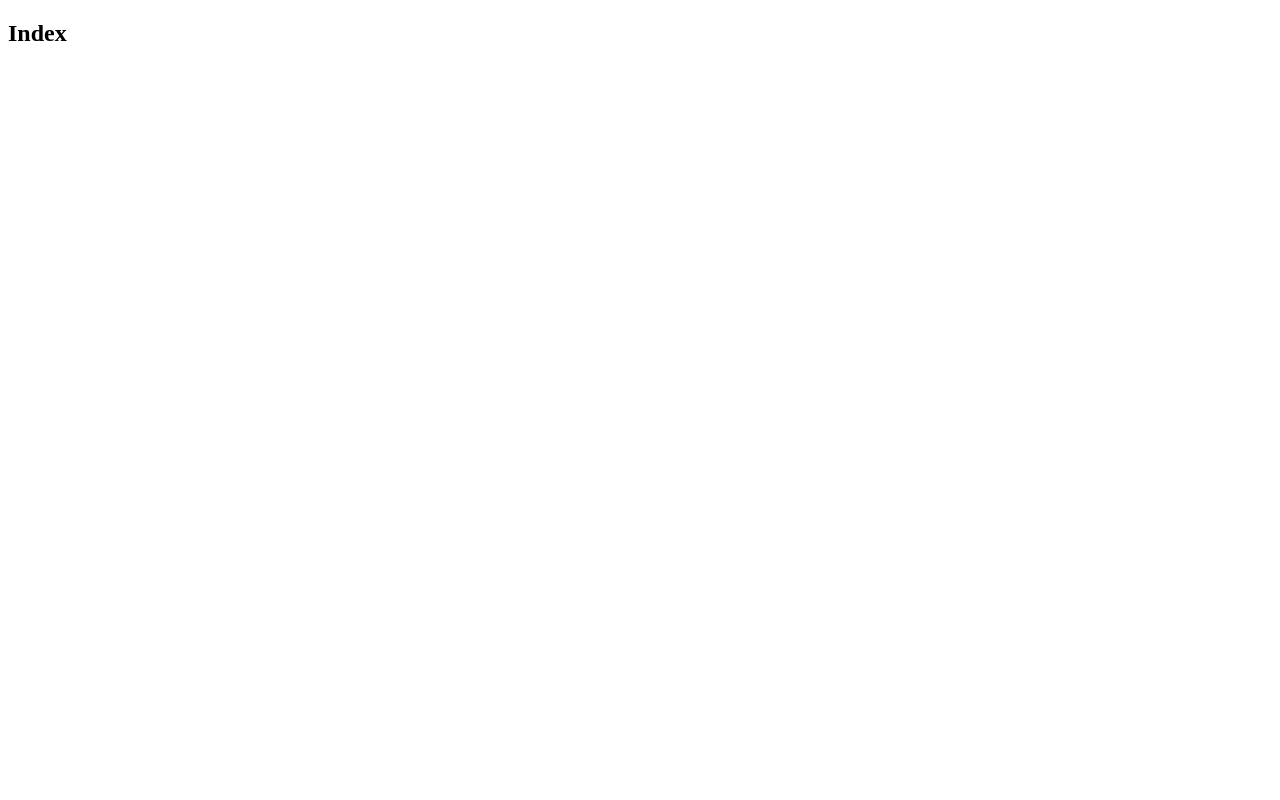
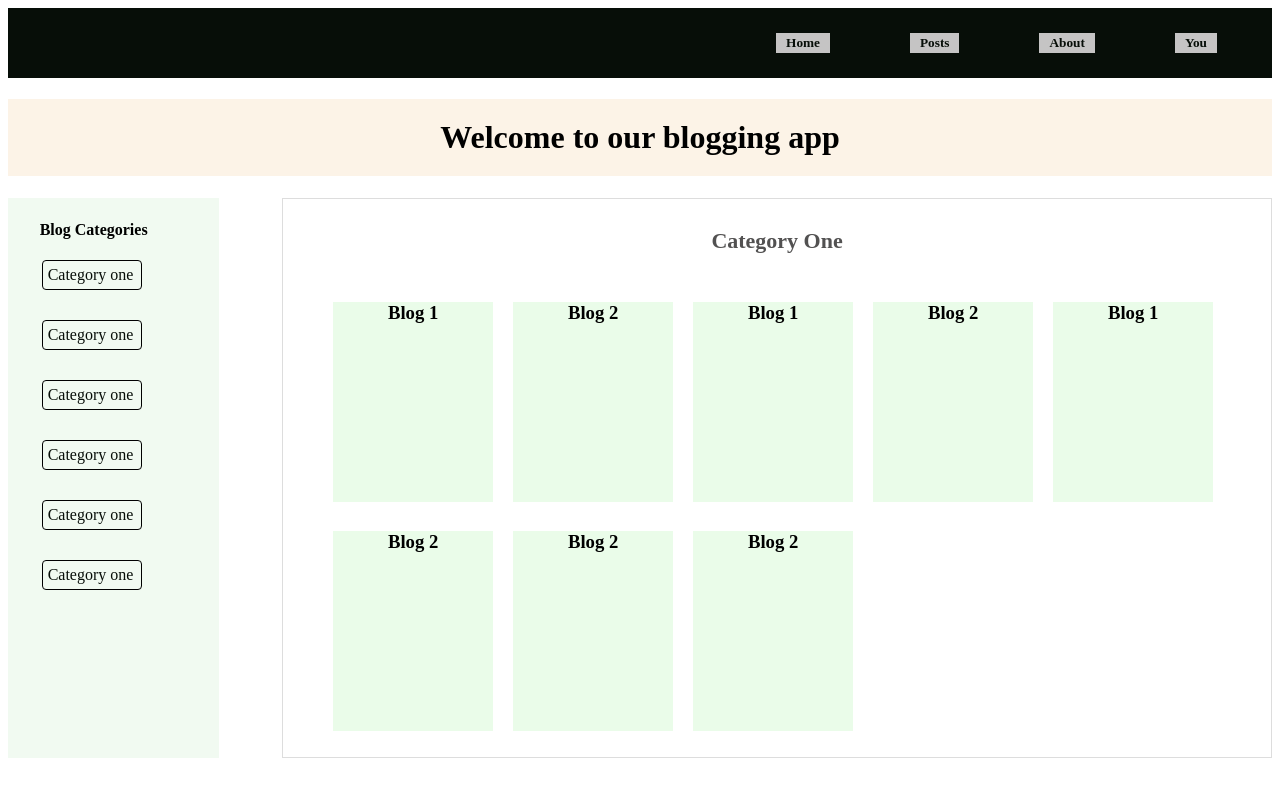
Before and after one commit to OlatunjiYso/vue-blogger, a Vue app: page /posts in a window 1280 px wide. Shown: the top 800 px of the page. Built offline with nearby package versions, Linux system fonts and the light colour scheme.

Commit message:
style components accordingly

```diff
--- a/src/App.vue
+++ b/src/App.vue
@@ -1,17 +1,21 @@
 <template>
   <div id="app">
-    <home> </home>
+    <navbar></navbar>
+    <router-view></router-view>
+    <app-footer> </app-footer>
   </div>
 </template>
 
 <script>
-import HomeComponent from './components/IndexComponent.vue'
+import Navbar from './components/NavbarComponent.vue'
+import Footer from './components/FooterComponent.vue'
 
 export default {
-  name: 'app',
   components: {
-    home: HomeComponent
-  }
+    navbar: Navbar,
+    'app-footer': Footer,
+  },
+  name: 'app'
 }
 </script>
 
--- a/src/components/HomeComponent.vue
+++ b/src/components/HomeComponent.vue
@@ -1,66 +1,131 @@
 <template>
   <div id="home-component">
-    <h1 class="header"> Welcome to our blogging app</h1>
-
+    <h1 class="header">Welcome to our blogging app</h1>
+    <div id="home-body">
+      <div class="category-section">
+        <div class="category-section-body">
+          <h4 class="categories-header">Blog Categories</h4>
+          <ul class="category-items">
+            <li class="category-item">Category one</li>
+            <li class="category-item">Category one</li>
+            <li class="category-item">Category one</li>
+            <li class="category-item">Category one</li>
+            <li class="category-item">Category one</li>
+            <li class="category-item">Category one</li>
+          </ul>
+        </div>
+      </div>
+      <div class="blogs-section">
+        <h4 class="blog-section-header">Category One</h4>
         <ul id="post-list-items">
-
           <li class="post-list-item">
             <div class="post-card">
-         <h3 id="blog-title"> Blog 1 </h3>
+              <h3 id="blog-title">Blog 1</h3>
             </div>
           </li>
           <li class="post-list-item">
             <div class="post-card">
-          <h3 id="blog-title"> Blog 2 </h3>
-        </div>
-     </li>
-
-    <li class="post-list-item">
-        <div class="post-card">
-         <h3 id="blog-title"> Blog 1 </h3>
+              <h3 id="blog-title">Blog 2</h3>
             </div>
           </li>
           <li class="post-list-item">
             <div class="post-card">
-          <h3 id="blog-title"> Blog 2 </h3>
+              <h3 id="blog-title">Blog 1</h3>
             </div>
           </li>
-
+          <li class="post-list-item">
+            <div class="post-card">
+              <h3 id="blog-title">Blog 2</h3>
+            </div>
+          </li>
+          <li class="post-list-item">
+            <div class="post-card">
+              <h3 id="blog-title">Blog 1</h3>
+            </div>
+          </li>
+          <li class="post-list-item">
+            <div class="post-card">
+              <h3 id="blog-title">Blog 2</h3>
+            </div>
+          </li>
+          <li class="post-list-item">
+            <div class="post-card">
+              <h3 id="blog-title">Blog 2</h3>
+            </div>
+          </li>
+          <li class="post-list-item">
+            <div class="post-card">
+              <h3 id="blog-title">Blog 2</h3>
+            </div>
+          </li>
         </ul>
-
+      </div>
+    </div>
   </div>
 </template>
 
 <script>
-export default {
-}
+export default {};
 </script>
 
 <style>
 #home-component {
+  height: 100vh;
+}
+#home-body {
+  display: flex;
+}
+.category-section {
+  display: flex;
+  flex-direction: column;
+  width: 25%;
+  background-color: rgb(241, 250, 241);
+  margin-right: 5%;
+}
+.blogs-section {
+  border: 1px solid rgb(221, 221, 221);
+}
+.blog-section-header {
+  text-align: center;
+  color: rgb(82, 81, 81);
+  font-size: 22px;
+}
+.category-section-body {
   width: 70%;
-  margin: 120px auto 120px 350px;
-  background-color: rgb(233, 233, 233);
+  margin: 2px auto;
+}
+#post-list-items {
+  display: flex;
+  flex-direction: row;
+  flex-wrap: wrap;
 }
 .header {
-  padding: 40px;
   text-align: center;
-}
-
-#post-list-items {
-  display:flex;
-  flex-direction: row;
+  padding: 20px;
+  background-color: rgb(252, 243, 231);
 }
 
 .post-list-item {
   list-style-type: none;
 }
+.category-items {
+  padding: 0;
+}
+.category-item {
+  width: 60%;
+  margin: 4px 2px 30px 2px;
+  list-style-type: none;
+  padding: 5px 5px;
+  border: 1px solid black;
+  border-radius: 4px;
+  color: rgb(7, 14, 8);
+}
 
 .post-card {
   height: 200px;
   width: 160px;
- background-color: #fff;
- margin: 10px
+  background-color: rgb(234, 252, 233);
+  margin: 10px;
 }
 
 #blog-title {
--- a/src/components/IndexComponent.vue
+++ /dev/null
@@ -1,17 +0,0 @@
-<template>
-  <h2> Index </h2>
-</template>
-
-<script>
-export default {
-}
-</script>
-
-<style>
-#index-component {
-  width: 80%;
-  margin: 50px auto ;
-  background-color: rgb(244, 253, 246);
-  height: 80%
-}
-</style>
--- a/src/main.js
+++ b/src/main.js
@@ -1,8 +1,22 @@
 import Vue from 'vue'
 import App from './App.vue'
+
+import VueRouter from 'vue-router';
+Vue.use(VueRouter);
+
+import { routes } from './routes';
+
+const router = new VueRouter({
+  mode: 'history',
+  routes: routes
+});
+
+//new Vue(Vue.util.extend({ router }, App)).$mount('#app');
 
 Vue.config.productionTip = false
 
 new Vue({
+  el: '#app',
   render: h => h(App),
-}).$mount('#app')
+  router: router
+})
```
Lines whose indentation alone changed are shown as unchanged.
